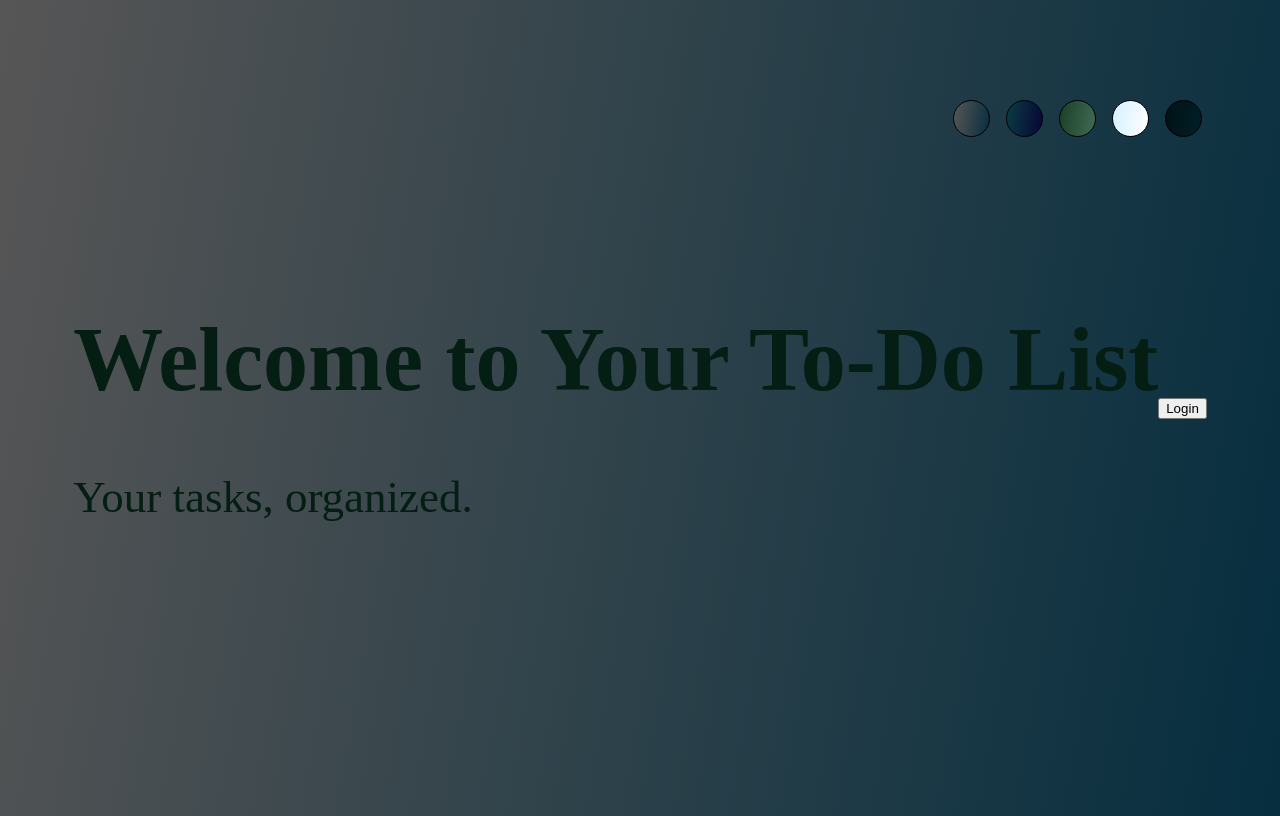
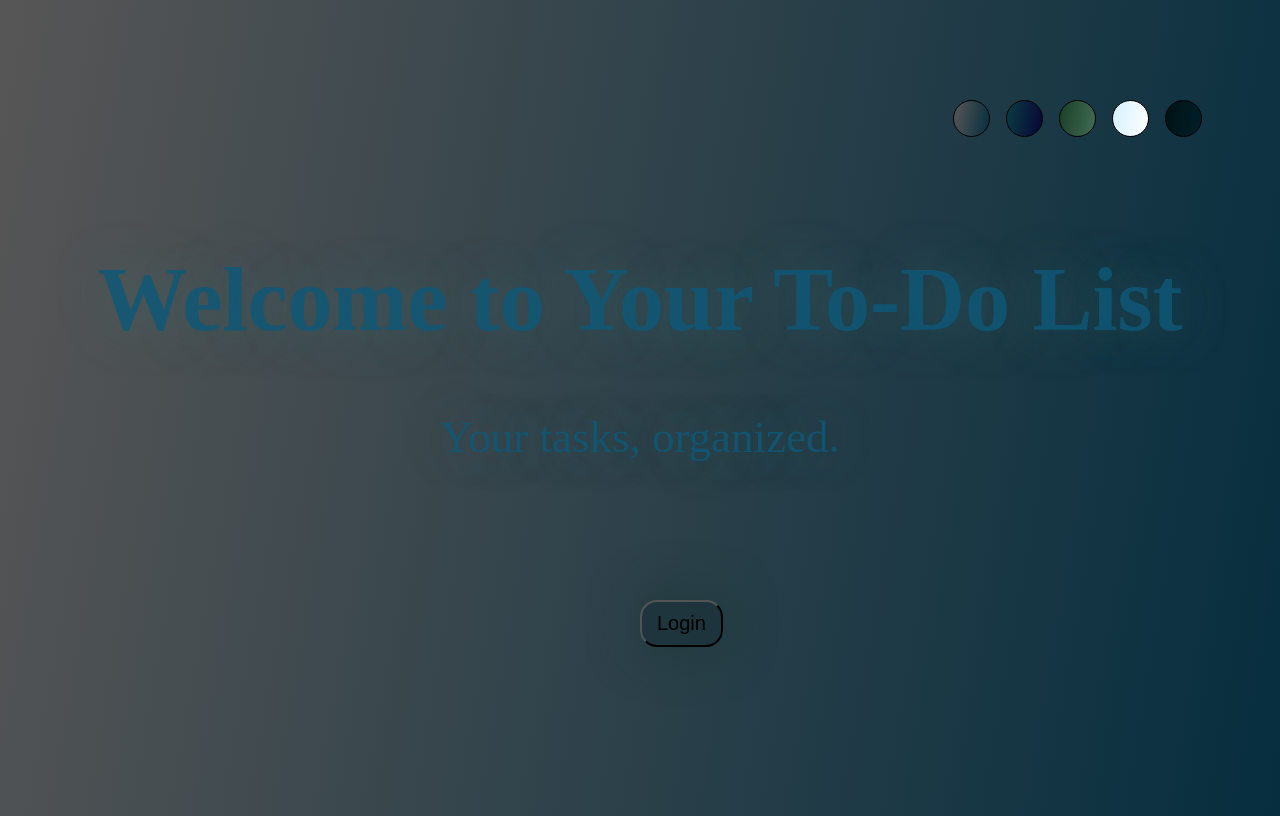
Before and after one commit to shay124578/ToDo_List, a plain HTML site: page index_home.html in a window 1280 px wide. Drawn offline with Linux system fonts and the light colour scheme.

Commit message:
login buttton

```diff
--- a/home.css
+++ b/home.css
@@ -95,5 +95,29 @@ body {
 
   #title {
     font-size: 45px;
-    color: #041e13;
+    color: rgba(15, 88, 119, 0.832);
+    text-shadow: 0 0 50px rgba(61, 112, 112, 0.479);
+    margin-bottom: 120px;
+    text-align: center;
+    top: 50%;
+    left: 50%;
   }
+  button {
+    padding-top: 10px;
+    padding-bottom: 10px;
+    padding-left: 15px;
+    padding-right: 15px;
+    margin-top: 200px;
+    top: 50%;
+    left: 50%;
+    font-size: 20px;
+    background-color: rgba(19, 43, 51, 0.5);
+    backdrop-filter: blur(10px);
+    box-shadow: 0 0 50px rgba(30, 55, 55, 0.927);
+    border-top-left-radius: 17px;
+    border-bottom-left-radius: 17px;
+    border-top-right-radius: 17px;
+    border-bottom-right-radius: 17px;
+    position: absolute;
+
+  }
--- a/index_home.html
+++ b/index_home.html
@@ -23,7 +23,7 @@
     <p>Your tasks, organized.</p>
   </div>
 
-  <div>
+  <div id="buttons">
     <button onclick="window.location.href='index_login.html'">Login</button>
   </div>
   <script src="home.js" type="text/javascript"> </script>
```
